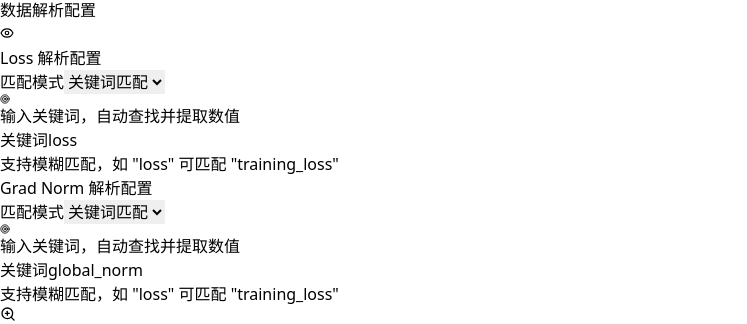
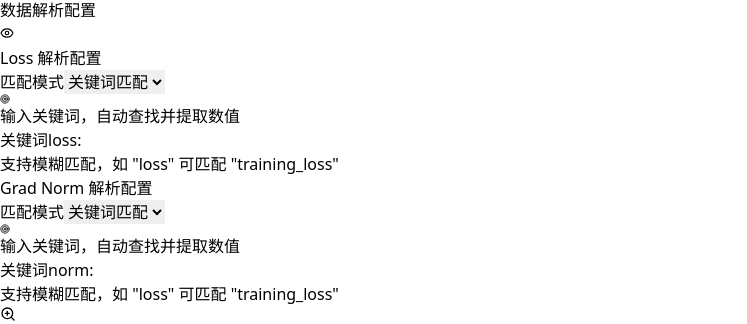
Before and after one commit to JavaZeroo/log-parser, a React (Vite) app: page / in a window 1280 px wide. Shown: the part 2836-3160 px from the top of the page, without its empty margins (0-747 px from the left). Built offline with nearby package versions, Linux system fonts and the light colour scheme; what chartjs-plugin-zoom would draw is missing.

Commit message:
Update default keywords to use loss: and norm:

```diff
--- a/src/App.jsx
+++ b/src/App.jsx
@@ -14,12 +14,12 @@ function App() {
   const [globalParsingConfig, setGlobalParsingConfig] = useState({
     loss: {
       mode: 'keyword', // 'keyword' | 'regex'
-      keyword: 'loss',
+      keyword: 'loss:',
       regex: 'loss:\\s*([\\d.eE+-]+)'
     },
     gradNorm: {
       mode: 'keyword', // 'keyword' | 'regex'
-      keyword: 'global_norm',
+      keyword: 'norm:',
       regex: 'grad[\\s_]norm:\\s*([\\d.eE+-]+)'
     }
   });
--- a/src/components/FileConfigModal.jsx
+++ b/src/components/FileConfigModal.jsx
@@ -27,12 +27,12 @@ export function FileConfigModal({ file, isOpen, onClose, onSave, globalParsingCo
   const [config, setConfig] = useState({
     loss: {
       mode: 'keyword',
-      keyword: 'loss',
+      keyword: 'loss:',
       regex: 'loss:\\s*([\\d.eE+-]+)'
     },
     gradNorm: {
       mode: 'keyword',
-      keyword: 'global_norm',
+      keyword: 'norm:',
       regex: 'grad[\\s_]norm:\\s*([\\d.eE+-]+)'
     },
     dataRange: {
@@ -131,7 +131,7 @@ export function FileConfigModal({ file, isOpen, onClose, onSave, globalParsingCo
               value={configItem.keyword}
               onChange={(e) => handleConfigChange(type, 'keyword', e.target.value)}
               className="w-full px-2 py-1 text-sm border border-gray-300 rounded-md focus:ring-2 focus:ring-blue-500 focus:border-blue-500 focus:outline-none"
-              placeholder={type === 'loss' ? 'loss' : 'global_norm'}
+              placeholder={type === 'loss' ? 'loss:' : 'norm:'}
             />
             <p className="text-xs text-gray-500 mt-1">
               支持模糊匹配，如 "loss" 可匹配 "training_loss"
--- a/src/components/RegexControls.jsx
+++ b/src/components/RegexControls.jsx
@@ -373,7 +373,7 @@ export function RegexControls({
               value={config.keyword}
               onChange={(e) => onConfigChange('keyword', e.target.value)}
               className="w-full px-2 py-1 text-sm border border-gray-300 rounded-md focus:ring-2 focus:ring-blue-500 focus:border-blue-500 focus:outline-none"
-              placeholder={type === 'loss' ? 'loss' : 'global_norm'}
+              placeholder={type === 'loss' ? 'loss:' : 'norm:'}
             />
             <p className="text-xs text-gray-500 mt-1">
               支持模糊匹配，如 "loss" 可匹配 "training_loss"
```
Also changed, not shown: 2 other files (tests, documents, lock files or other folders).
